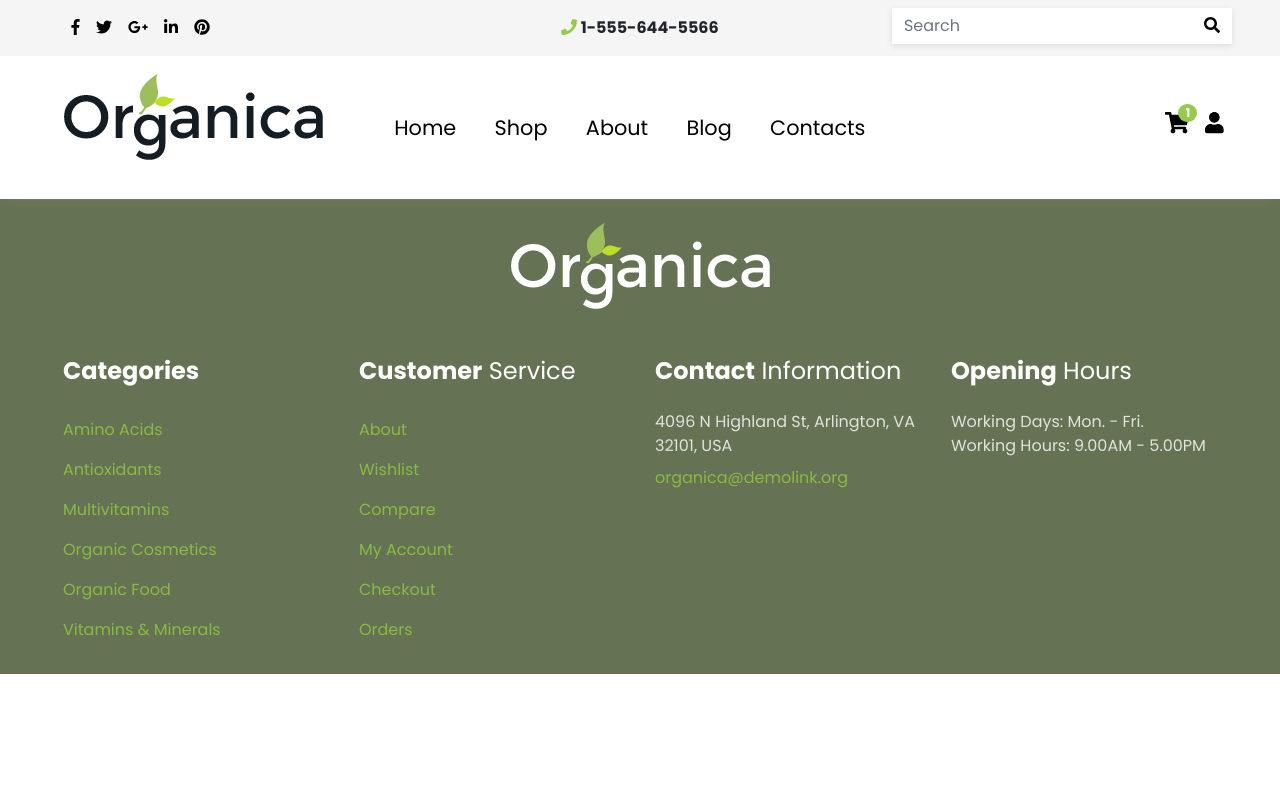
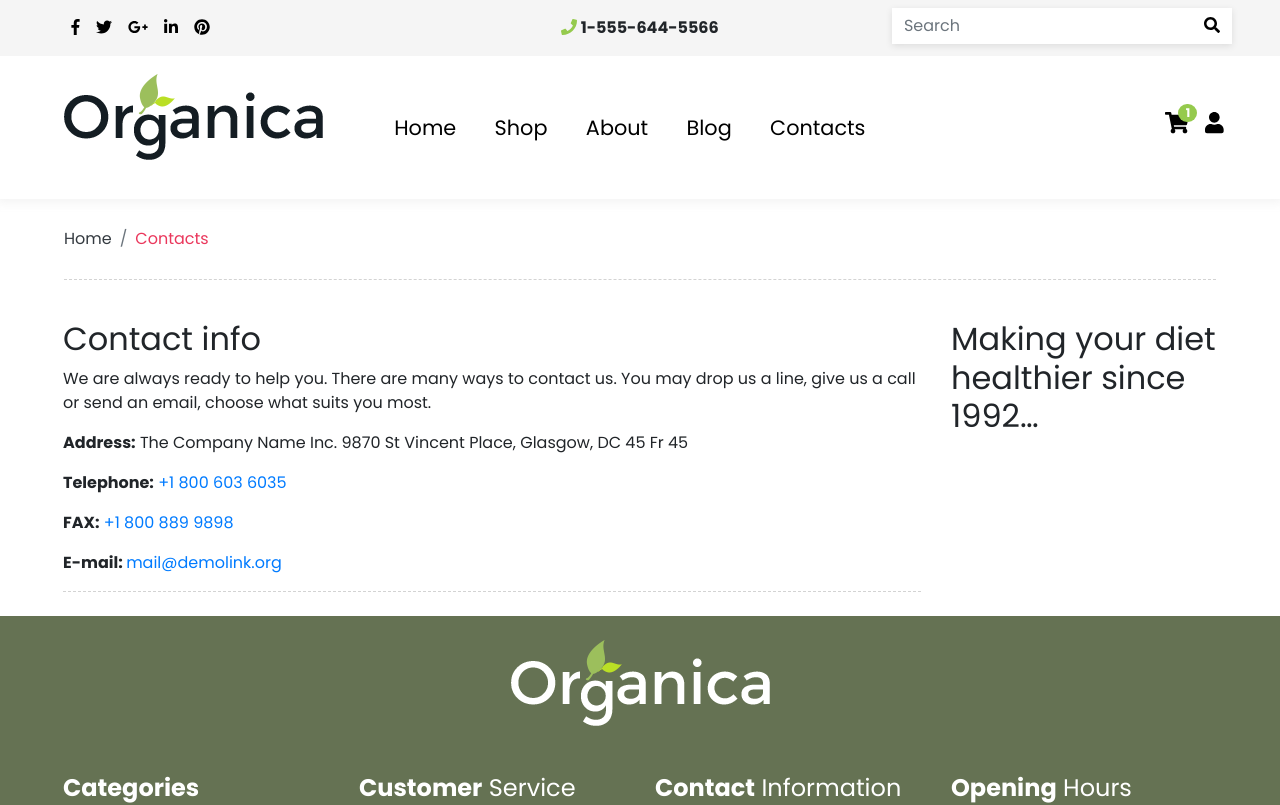
Before and after one commit to phongnguyenhh1996/cosme-project, a React (Create React App) app: page /contacts in a window 1280 px wide. Shown: the top 805 px of the page. Built offline with nearby package versions, Linux system fonts and the light colour scheme.

Commit message:
contact.js

```diff
--- a/src/App.css
+++ b/src/App.css
@@ -545,7 +545,7 @@ float: left;
 padding-right: 20px;
 }
 .images2{
-height: 150px;
+height: 160px;
 float: left;
 padding-right: 20px;
 }
--- a/src/App.js
+++ b/src/App.js
@@ -8,6 +8,7 @@ import Footer from './components/footer';
 import Home from './pages/Home';
 import About from './pages/About';
 import Shop from './pages/Shop';
+import Contacts from './pages/Contacts';
 import ProductList from './pages/product-list';
 import { BrowserRouter as Router, Route, Link } from "react-router-dom";
 import Blog from './pages/Blog';
@@ -22,6 +23,7 @@ class App extends Component {
           <Route exact path="/shop" component={Shop} />
           <Route path="/shop/product-list" component={ProductList} />
           <Route path="/about" component={About} />
+           <Route path="/contacts" component={Contacts} />
           <Route path="/blog" component={Blog} />
           <Footer />
         </div>
--- a/src/components/header.js
+++ b/src/components/header.js
@@ -72,7 +72,7 @@ class Header extends React.Component{
                                 <a className="nav-link" href="#">Blog</a>
                               </li>
                               <li className="nav-item py-md-4">
-                                <a className="nav-link" href="#">Contacts</a>
+                               <Link className="nav-link" to="/contacts">  Contacts</Link>
                               </li>
                             </ul>
                           </div>
--- /dev/null
+++ b/src/pages/Contacts.js
@@ -0,0 +1,57 @@
+import React, { Component } from 'react';
+import { BrowserRouter as Router, IndexRoute, Route, Link } from "react-router-dom";
+
+class Contacts extends React.Component{
+	render(){
+		return(
+<div className="container-fluid contacts">
+	<div className="row px-md-5 py-md-3">
+					<nav aria-label="breadcrumb ">
+					  <ol class="breadcrumb bg-white">
+					    <li class="breadcrumb-item"><Link to="/">Home</Link></li>
+					    <li class="breadcrumb-item active" aria-current="page">Contacts</li>
+					  </ol>
+					</nav>
+					<div className="w-100 border-bottom-dashed mx-md-3"></div>
+				</div>
+
+ <div className="row px-md-5 py-md-4">
+	<div  className="col-xs-12 col-md-9 col-xl-9">
+
+<h2>Contact info</h2>
+<p>We are always ready to help you. There are many ways to contact us.
+ You may drop us a line, give us a call or send an email, choose what suits you most.</p>
+<p><strong>Address:</strong>  The Company Name Inc. 9870 St Vincent Place, Glasgow, DC 45 Fr 45</p>
+<p><strong>Telephone:</strong>
+<a href="#"> +1 800 603 6035</a>
+</p>
+<p><strong>FAX:</strong>
+<a href="#"> +1 800 889 9898</a>
+
+</p>
+<p><strong>E-mail: </strong>
+<a href="#">mail@demolink.org</a>
+
+</p>
+<div className="w-100 border-bottom-dashed mx-md-9"></div>
+	</div>
+<div className="col-md-3">
+						<div className="row">
+							<div className="col-md-12 ">
+
+					<h2>Making your diet healthier since 1992…</h2>
+							</div>
+						</div>
+</div>
+
+</div>
+
+
+
+
+
+</div>
+		);
+	}
+}
+export default Contacts;
--- a/src/pages/Shop.js
+++ b/src/pages/Shop.js
@@ -20,7 +20,7 @@ class Shop extends React.Component{
 
 		<div id="products" className="col-xs-12 col-sm-6 col-md-4 col-lg-4 col-xl-4">
 		<a href="#">
-		<img className src={require('../images/Amino Acids.jpg')} />
+		<img className="img-fluid" src={require('../images/Amino Acids.jpg')} />
 		<h3 className="text-center py-md-3">
 		Amino Acids 	</h3>
 	</a>	</div>
@@ -111,7 +111,7 @@ class Shop extends React.Component{
 									</li>
 									<li>
 										<a href="#" title="Eminence Organic">
-										<div className="images2">
+										<div className="images1">
 										<img width="75" height="75" src={require('../images/Eminence Organic.png')} /></div>
 										<ul className="product-widget">
 
```
Also changed, not shown: 1 other file (tests, documents, lock files or other folders).
